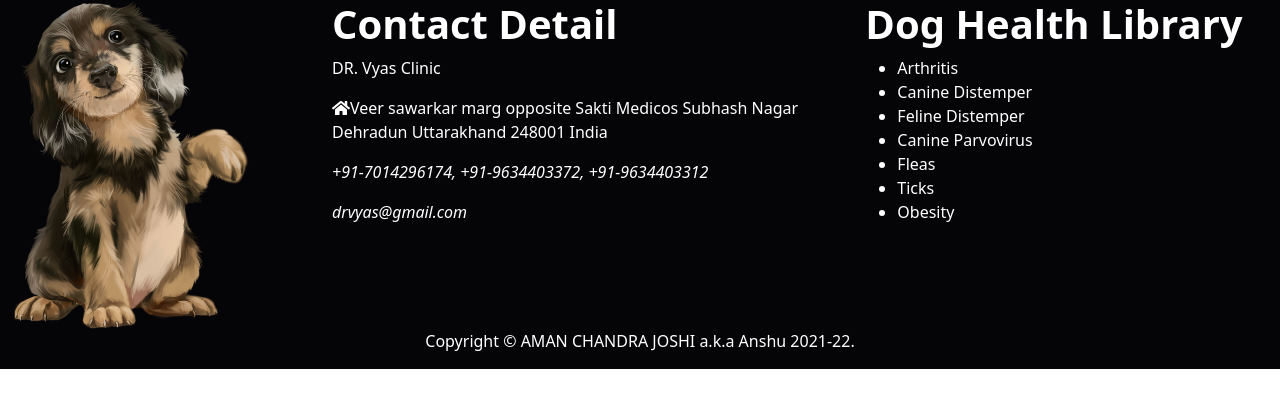
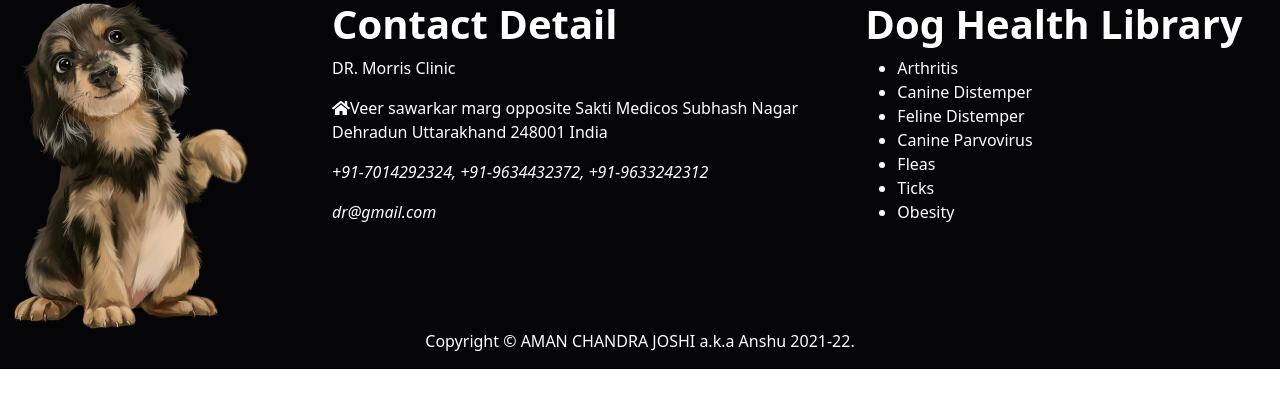
Before and after one commit to ansh-the-developer/demo, a React (Create React App) app: page /Contact in a window 1280 px wide. Shown: the top 408 px of the page. Built offline with nearby package versions, Linux system fonts and the light colour scheme.

Commit message:
about page changes

```diff
--- a/src/AboutPage.jsx
+++ b/src/AboutPage.jsx
@@ -18,7 +18,7 @@ const About = (Props) => {
             <h1 class="datasciencehead">Our Clinic</h1>
             <hr id="line" />
             <p class="datasciencepara">
-              Dr. Priyank Vya Pet Hospital &amp; Diagnostic Centre dog clinic
+              Dr. MORRIS Pet Hospital &amp; Diagnostic Centre dog clinic
               and veterinary services has its place in the list of Veterinary
               Clinics. Organization has an average score of 4 by NiceLocal
               visitors and concludes its business by the following address:
--- a/src/Contact-Us-Page.jsx
+++ b/src/Contact-Us-Page.jsx
@@ -16,7 +16,7 @@ const Contact=(Props)=>{
 
                     <Col sm='5'>
                     <h1 class="fw-bolder">Contact Detail</h1>
-                    <p>DR. Vyas Clinic</p>
+                    <p>DR. Morris Clinic</p>
                     <p>
                         <i>
                         <svg class="svg-inline--fa fa-home fa-w-18" aria-hidden="true" focusable="false" data-prefix="fas" data-icon="home" role="img" xmlns="http://www.w3.org/2000/svg" viewBox="0 0 576 512" data-fa-i2svg=""><path fill="currentColor" d="M280.37 148.26L96 300.11V464a16 16 0 0 0 16 16l112.06-.29a16 16 0 0 0 15.92-16V368a16 16 0 0 1 16-16h64a16 16 0 0 1 16 16v95.64a16 16 0 0 0 16 16.05L464 480a16 16 0 0 0 16-16V300L295.67 148.26a12.19 12.19 0 0 0-15.3 0zM571.6 251.47L488 182.56V44.05a12 12 0 0 0-12-12h-56a12 12 0 0 0-12 12v72.61L318.47 43a48 48 0 0 0-61 0L4.34 251.47a12 12 0 0 0-1.6 16.9l25.5 31A12 12 0 0 0 45.15 301l235.22-193.74a12.19 12.19 0 0 1 15.3 0L530.9 301a12 12 0 0 0 16.9-1.6l25.5-31a12 12 0 0 0-1.7-16.93z"></path></svg>
@@ -26,13 +26,13 @@ const Contact=(Props)=>{
 
                     <p>
                         <i>
-                        +91-7014296174, +91-9634403372, +91-9634403312
+                        +91-7014292324, +91-9634432372, +91-9633242312
                         </i>
                     </p>
 
                     <p>
                         <i>
-                        drvyas@gmail.com
+                        dr@gmail.com
                         </i>
                     </p>
 
```
